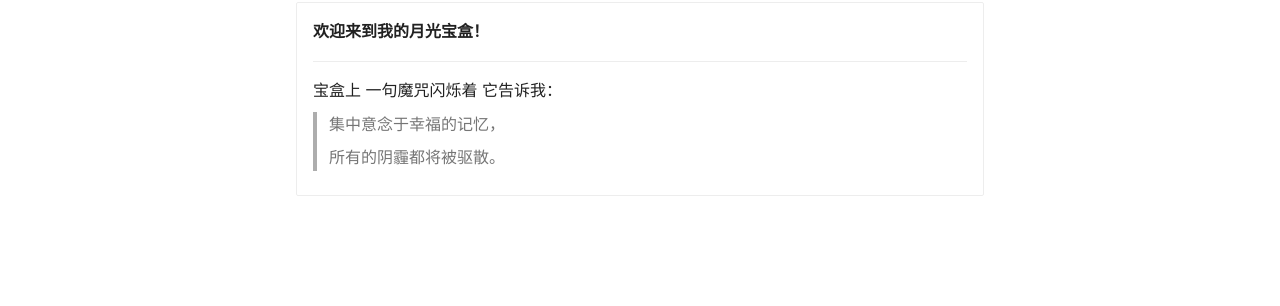
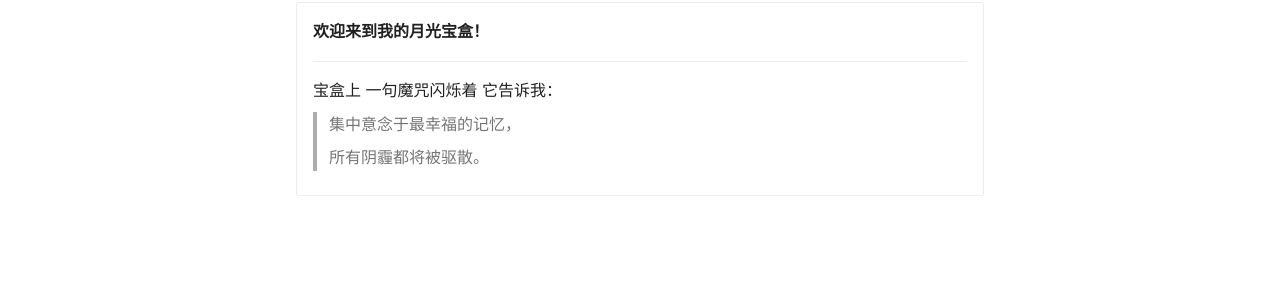
Before and after one commit to Albert2718/Albert2718.github.io, an MkDocs documentation site: the page built from docs/index.md, in a window 1280 px wide. Shown: the part 290-596 px from the top of the page. Built offline with MkDocs 1.6.1 and Material for MkDocs 9.7.7, drawn with Linux system fonts in a browser that asks for light colours; nearby versions of some CDN libraries; a style sheet for code colours, icons or effects is not loaded.

Commit message:
Update index.md

```diff
--- a/docs/index.md
+++ b/docs/index.md
@@ -9,9 +9,9 @@
     ---
     宝盒上 一句魔咒闪烁着 它告诉我：
 
-    >集中意念于幸福的记忆，
+    >集中意念于最幸福的记忆，
 
-    >所有的阴霾都将被驱散。
+    >所有阴霾都将被驱散。
 
 
 
```
